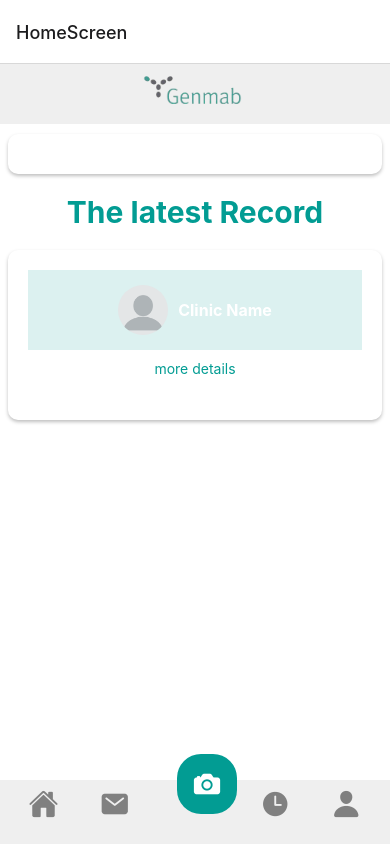
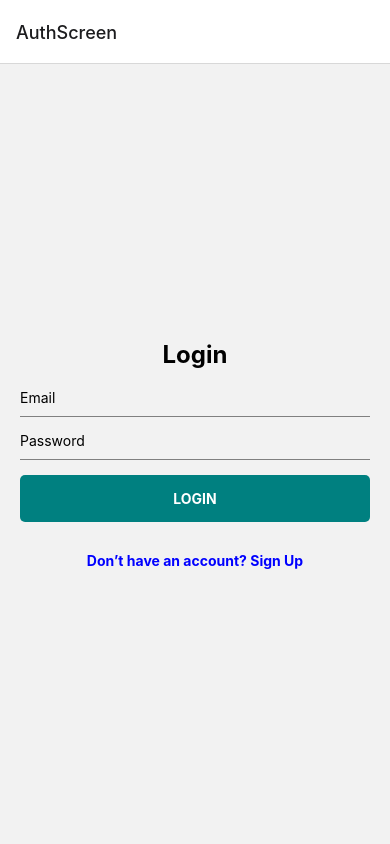
Before and after one commit to TheYuhan-Lu/SESLDT_Expo, a React Native app: screen / in a window 390 px wide. Built offline with nearby package versions, Linux system fonts and the light colour scheme.

Commit message:
modified:   App.js 	modified:   Screens/AuthScreen.jsx 	modified:   package.json

```diff
--- a/App.js
+++ b/App.js
@@ -27,7 +27,7 @@ export default function App() {
     // <ChatDetailScreen />
     // <CameraScreen />
     <NavigationContainer>
-      <Stack.Navigator initialRouteName="HomeScreen">
+      <Stack.Navigator initialRouteName="AuthrcScreen">
         <Stack.Screen name="AuthScreen" component={AuthScreen} />
         <Stack.Screen name="HomeScreen" component={HomeScreen} />
         <Stack.Screen name="RecordList" component={RecordListScreen} />
--- a/Screens/AuthScreen.jsx
+++ b/Screens/AuthScreen.jsx
@@ -37,9 +37,10 @@ const AuthScreen = () => {
         try {
           const userCredential = await signInWithEmailAndPassword(auth, email, password);
           const user = userCredential.user;
-          console.log("User logged in successfully:", user);
+
+
           // Navigate to the next screen or perform any other actions
-          navigation.navigate('PatientHomeScreen');
+          navigation.navigate('HomeScreen');
       } catch (error) {
           const errorCode = error.code;
           const errorMessage = error.message;
@@ -49,18 +50,19 @@ const AuthScreen = () => {
 
   const handleSignUp = async () => {
     //
-    createUserWithEmailAndPassword(auth, email, password)
-        .then((userCredential) => {
-          // Signed up
-          const user = userCredential.user;
-          // Navigate to the next screen or perform any other actions
-          navigation.navigate('PatientHomeScreen');
-        })
-        .catch((error) => {
-          const errorCode = error.code;
-          const errorMessage = error.message;
-          // Handle sign-up error
-        });
+    console.log("sign up function is being called", email, password );
+try {
+    const userCredential = await createUserWithEmailAndPassword(auth, email, password);
+    const user = userCredential.user;
+
+    // Navigate to the next screen or perform any other actions
+    navigation.navigate('HomeScreen');
+} catch (error) {
+    const errorCode = error.code;
+    const errorMessage = error.message;
+    console.error("Sign-up failed:", errorMessage);
+    // Handle sign-up error
+}
 
   };
 
--- a/package.json
+++ b/package.json
@@ -16,12 +16,12 @@
     "@react-navigation/native": "^6.1.15",
     "@react-navigation/stack": "^6.3.27",
     "expo": "^50.0.8",
+    "expo-av": "13.10.5",
     "expo-build-properties": "^0.11.1",
     "expo-camera": "14.0.5",
+    "expo-image-picker": "14.7.1",
     "expo-media-library": "15.9.1",
     "expo-status-bar": "~1.11.1",
-    "expo-av": "13.10.5",
-    "expo-image-picker":"14.7.1",
     "firebase": "^10.8.1",
     "react": "18.2.0",
     "react-native": "0.73.4",
```
